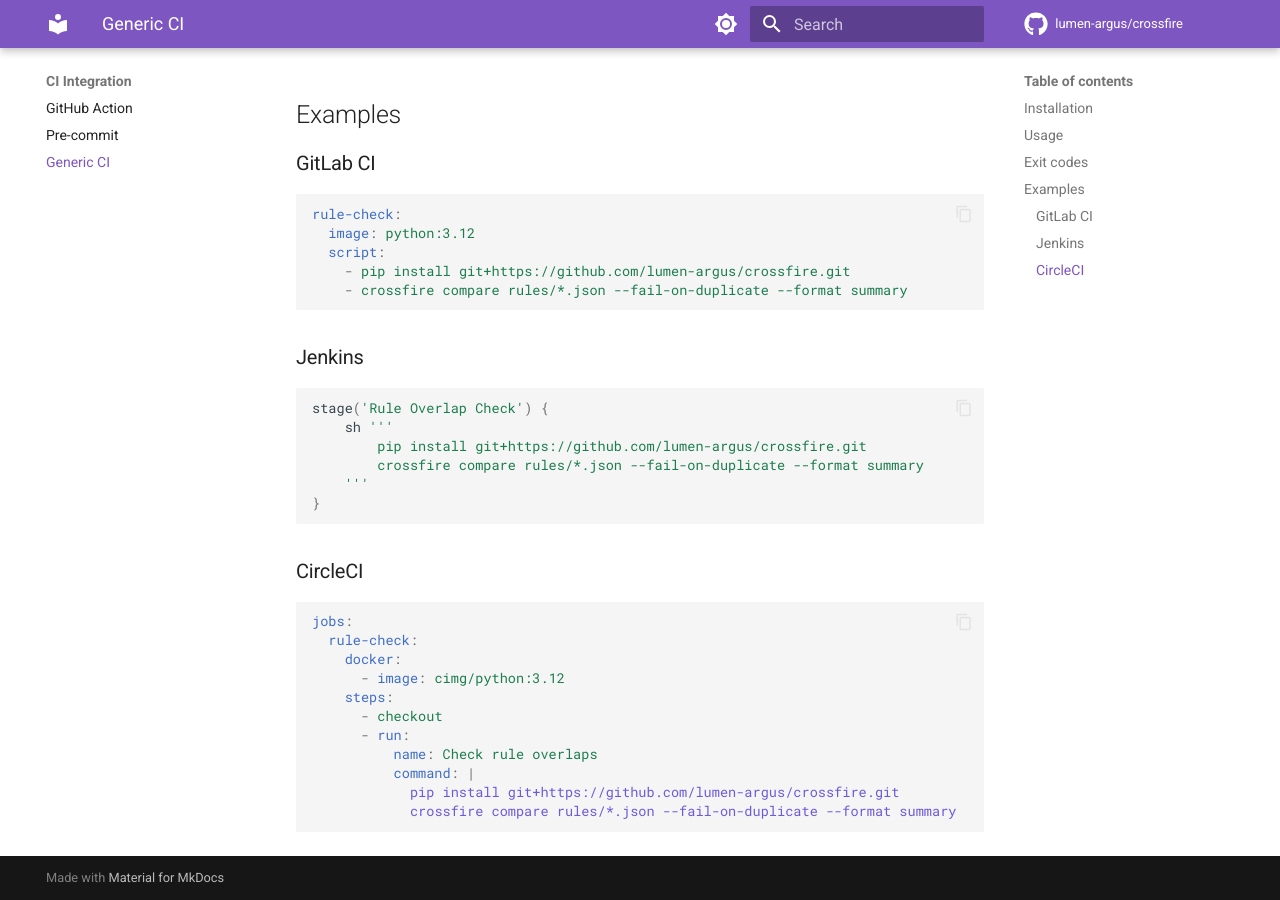
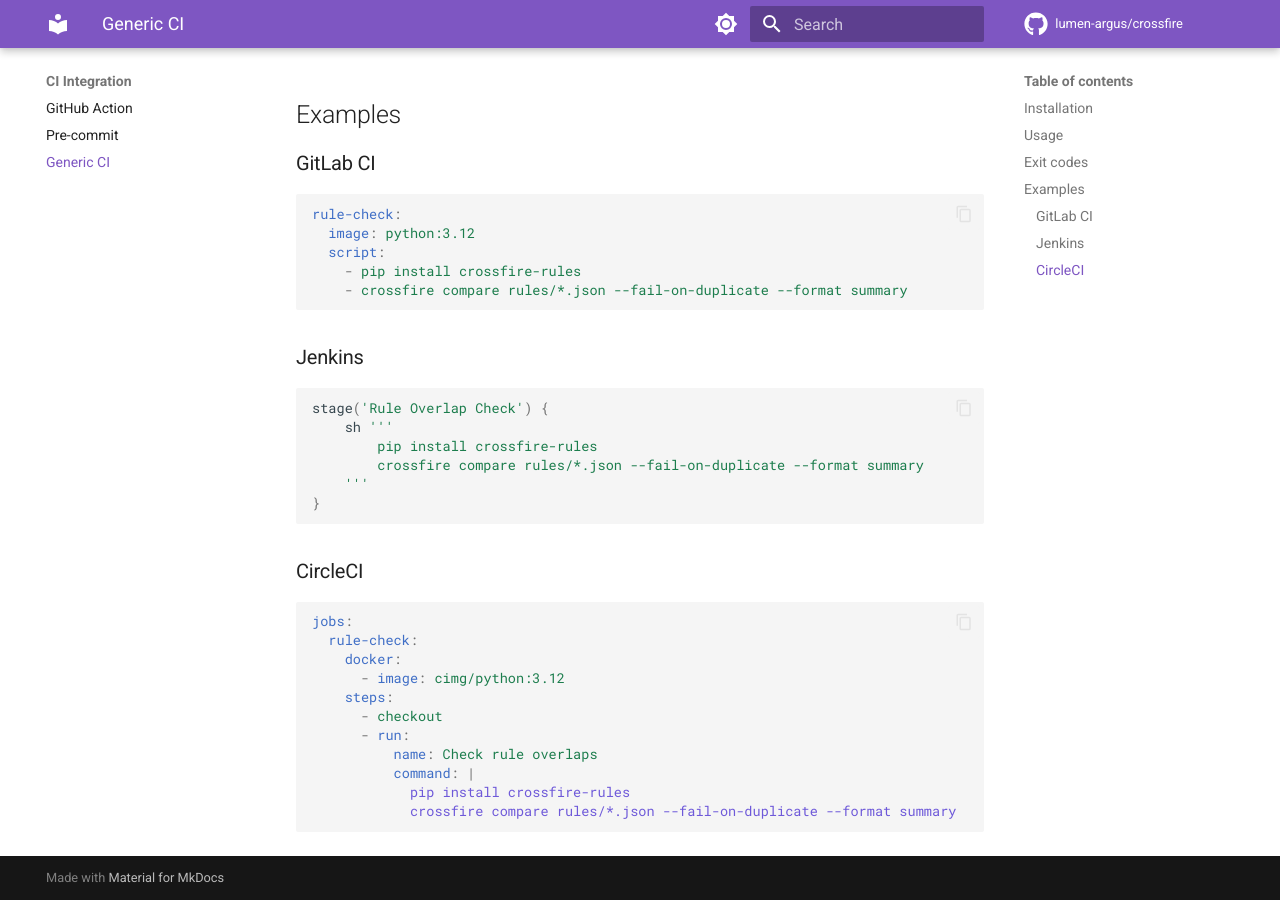
Before and after one commit to lumen-argus/crossfire, an MkDocs documentation site: the page built from docs/ci/generic.md, in a window 1280 px wide and 900 px high, scrolled down 793 px. Built offline with MkDocs 1.6.1 and Material for MkDocs 9.7.7, drawn with Linux system fonts in a browser that asks for light colours; comment, search, counter and statistics services are not loaded; some of the changed text lies outside the part shown.

Commit message:
docs: add pip install instructions, gitignore overlap-report.json

````diff
--- a/docs/ci/generic.md
+++ b/docs/ci/generic.md
@@ -5,7 +5,7 @@ Crossfire can be added to any CI pipeline.
 ## Installation
 
 ```bash
-pip install git+https://github.com/lumen-argus/crossfire.git
+pip install crossfire-rules
 ```
 
 ## Usage
@@ -31,7 +31,7 @@ crossfire compare rules/*.json --fail-on-duplicate --format summary
 rule-check:
   image: python:3.12
   script:
-    - pip install git+https://github.com/lumen-argus/crossfire.git
+    - pip install crossfire-rules
     - crossfire compare rules/*.json --fail-on-duplicate --format summary
 ```
 
@@ -40,7 +40,7 @@ rule-check:
 ```groovy
 stage('Rule Overlap Check') {
     sh '''
-        pip install git+https://github.com/lumen-argus/crossfire.git
+        pip install crossfire-rules
         crossfire compare rules/*.json --fail-on-duplicate --format summary
     '''
 }
@@ -58,6 +58,6 @@ jobs:
       - run:
           name: Check rule overlaps
           command: |
-            pip install git+https://github.com/lumen-argus/crossfire.git
+            pip install crossfire-rules
             crossfire compare rules/*.json --fail-on-duplicate --format summary
 ```
````
Also changed, not shown: README.md (+8 -4 lines), docs/getting-started/installation.md (+6 -2 lines), 1 other file.
